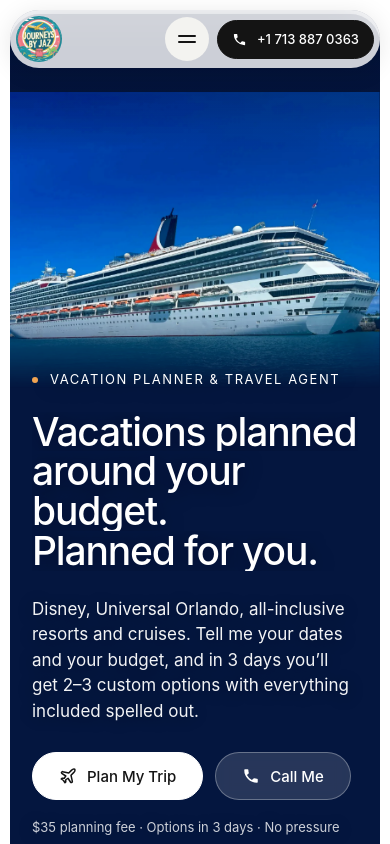
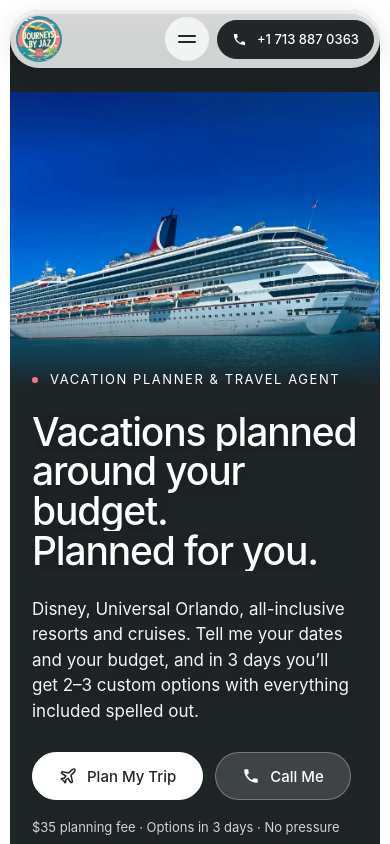
Before and after one commit to ryeact-dev/journeys-by-jaz, an Astro site: page / in a window 390 px wide. Shown: the top 844 px of the page. Built offline with nearby package versions, Linux system fonts and the light colour scheme; Astro itself is replaced by a stand-in of ours.

Commit message:
Retheme with logo colors: teal + coral, dark grey and white
Co-Authored-By: Claude Sonnet 5.5 <noreply@anthropic.com>
Claude-Session: https://claude.ai/code/session_01QTKhVGcShx66yEarfa9xdX

```diff
--- a/src/layouts/Base.astro
+++ b/src/layouts/Base.astro
@@ -57,7 +57,7 @@ const ogImage = SITE + image;
     <meta name="format-detection" content="telephone=yes" />
 
     <!-- Browser / PWA -->
-    <meta name="theme-color" content="#04163f" />
+    <meta name="theme-color" content="#1f2527" />
     <meta name="application-name" content={NAME} />
     <meta name="apple-mobile-web-app-title" content={NAME} />
     <link rel="icon" type="image/webp" href="./img/logo.webp" />
--- a/src/styles/global.css
+++ b/src/styles/global.css
@@ -1,4 +1,4 @@
-:root{--ink:#141414;--paper:#fff;--soft:#f3f3f0;--muted:#6b6b6b;--line:#e3e3de;--accent:#f2a553;--r:28px;--ease:cubic-bezier(.22,1,.36,1)}
+:root{--ink:#222628;--paper:#fff;--soft:#f2f4f4;--muted:#667073;--line:#e1e5e6;--teal:#1a838d;--teal-soft:#e2f1f3;--accent:#ef7b88;--coral-soft:#fde6e9;--base:#1f2527;--r:28px;--ease:cubic-bezier(.22,1,.36,1)}
 *{box-sizing:border-box;margin:0;padding:0}
 html{scroll-behavior:smooth;overflow-x:clip}
 body{font-family:Inter,system-ui,-apple-system,"Segoe UI",sans-serif;color:var(--ink);background:var(--paper);line-height:1.5;-webkit-font-smoothing:antialiased;overflow-x:hidden}
@@ -76,7 +76,7 @@ h1 .line span{display:block;transform:translateY(110%);transition:transform 1.2s
 
 /* ---------- section heads ---------- */
 .kicker{font-size:13px;letter-spacing:.12em;text-transform:uppercase;color:var(--muted);display:flex;gap:12px;align-items:center;margin-bottom:22px}
-.kicker i{font-style:normal;color:var(--accent)}
+.kicker i{font-style:normal;color:var(--teal)}
 .kicker span{order:2}.kicker::after{content:"";width:40px;height:1px;background:#ccc;order:1}
 h2{font-size:clamp(32px,4.2vw,52px);line-height:1.08;letter-spacing:-.03em;font-weight:500}
 .head{display:grid;grid-template-columns:1fr 1fr;gap:48px;align-items:end;margin-bottom:56px}
@@ -88,14 +88,14 @@ h2{font-size:clamp(32px,4.2vw,52px);line-height:1.08;letter-spacing:-.03em;font-
 /* ---------- stats ---------- */
 .stats{display:grid;grid-template-columns:repeat(4,1fr);gap:16px}
 .stat{border-radius:var(--r);padding:34px 28px;min-height:230px;display:flex;flex-direction:column;justify-content:space-between;background:var(--soft);transition:transform .6s var(--ease)}
-.stat.dark{background:var(--ink);color:#fff}.stat.or{background:var(--accent)}
+.stat.dark{background:var(--ink);color:#fff}.stat.or{background:var(--teal);color:#fff}
 .stat b{font-size:clamp(44px,5vw,68px);letter-spacing:-.04em;font-weight:500;line-height:1}
 .stat span{opacity:.7}
 
 /* ---------- Life [pill] Sea ---------- */
 .life{text-align:center;padding:130px 0 90px}
 .life .kicker{justify-content:flex-end;max-width:1180px;margin:0 auto 50px}
-.big{--p:0;font-size:clamp(48px,16vw,230px);color:var(--accent);font-weight:600;letter-spacing:-.05em;line-height:1;display:flex;justify-content:center;align-items:center;white-space:nowrap}
+.big{--p:0;font-size:clamp(48px,16vw,230px);color:var(--teal);font-weight:600;letter-spacing:-.05em;line-height:1;display:flex;justify-content:center;align-items:center;white-space:nowrap}
 .life-pill{display:block;height:.52em;width:calc(var(--p) * 1.25em);margin:0 calc(var(--p) * .04em);border-radius:999px;overflow:hidden;flex:none;box-shadow:0 0 0 calc(var(--p) * .02em) #fff;transition:none}
 .life-pill img{display:block;width:100%;height:100%;object-fit:cover;object-position:48% 55%;min-width:0}
 .life p{max-width:440px;margin:50px auto 0;font-size:19px;color:var(--ink)}
@@ -126,7 +126,7 @@ h2{font-size:clamp(32px,4.2vw,52px);line-height:1.08;letter-spacing:-.03em;font-
 /* ---------- difference ---------- */
 .diff{display:grid;grid-template-columns:repeat(4,1fr);gap:16px}
 .diff-c{border-radius:var(--r);padding:26px;min-height:340px;background:var(--soft);display:flex;flex-direction:column;justify-content:space-between;transition:transform .6s var(--ease)}
-.diff-c.dark{background:var(--ink);color:#fff}.diff-c.or{background:var(--accent)}
+.diff-c.dark{background:var(--ink);color:#fff}.diff-c.or{background:var(--teal);color:#fff}
 .num{width:40px;height:40px;border-radius:50%;border:1px solid currentColor;opacity:.5;display:grid;place-items:center;font-size:13px}
 .diff-c h3{font-size:24px;font-weight:500;line-height:1.15;margin-bottom:10px}
 .diff-c p{opacity:.7;font-size:15px}
@@ -158,7 +158,7 @@ h2{font-size:clamp(32px,4.2vw,52px);line-height:1.08;letter-spacing:-.03em;font-
 .testis{display:grid;grid-template-columns:repeat(3,1fr);gap:16px}
 .t{background:var(--soft);border-radius:var(--r);padding:30px;min-height:330px;display:flex;flex-direction:column;justify-content:space-between;transition:transform .6s var(--ease)}
 .t.dark{background:var(--ink);color:#fff;margin-top:-24px;margin-bottom:24px}
-.qm{width:34px;height:34px;border-radius:10px;background:#fff1de;color:var(--accent);display:grid;place-items:center;font-size:24px;font-weight:700;margin-bottom:20px}
+.qm{width:34px;height:34px;border-radius:10px;background:var(--coral-soft);color:var(--accent);display:grid;place-items:center;font-size:24px;font-weight:700;margin-bottom:20px}
 .t q{font-size:18px;quotes:none;display:block}
 .who{display:flex;gap:12px;align-items:center;font-size:15px}
 .who .ph{width:40px;height:40px;border-radius:50%;flex:none;aspect-ratio:auto}
@@ -168,7 +168,7 @@ h2{font-size:clamp(32px,4.2vw,52px);line-height:1.08;letter-spacing:-.03em;font-
 /* ---------- steps ---------- */
 .steps{display:grid;grid-template-columns:repeat(3,1fr);gap:16px;margin-bottom:16px}
 .s{border-radius:var(--r);padding:30px;min-height:250px;background:var(--soft);display:flex;flex-direction:column;justify-content:space-between;transition:transform .6s var(--ease)}
-.s.dark{background:var(--ink);color:#fff}.s.or{background:var(--accent)}
+.s.dark{background:var(--ink);color:#fff}.s.or{background:var(--teal);color:#fff}
 .s h3{font-size:24px;font-weight:500;margin-bottom:8px}.s p{opacity:.7}
 .steps-img .ph{border-radius:var(--r)}
 
@@ -251,7 +251,7 @@ footer{background:var(--ink);color:#fff;margin:14px;border-radius:30px;padding:8
 .nav .logo{justify-self:start}.nav .nav-phone{justify-self:end}
 .links{display:flex;gap:6px;align-items:center}
 .links>a,.dd-b{font:inherit;font-size:16px;color:var(--ink);padding:10px 18px;border-radius:12px;background:none;border:0;cursor:pointer;display:inline-flex;align-items:center;gap:8px;transition:background .3s,color .3s}
-.links>a:hover,.dd-b:hover,.dd.open .dd-b,.dd:focus-within .dd-b{background:#e9eef0;color:#0f4c57}
+.links>a:hover,.dd-b:hover,.dd.open .dd-b,.dd:focus-within .dd-b{background:var(--teal-soft);color:var(--teal)}
 .dd{position:relative}
 .dd-b svg{transition:transform .4s var(--ease)}
 .dd.open .dd-b svg,.dd:hover .dd-b svg{transform:rotate(180deg)}
@@ -313,21 +313,21 @@ section[id],.exp-c[id]{scroll-margin-top:110px}
 @media(max-width:860px){.diff-c{min-height:210px;gap:36px}}
 
 /* ---------- hero: lift the photo, keep the copy on a clean dark-navy base ---------- */
-.hero{background:#04163f}
+.hero{background:var(--base)}
 .hero .hero-img{inset:0 0 auto 0;height:74%;object-position:center 62%;-webkit-mask-image:linear-gradient(to bottom,#000 55%,transparent 100%);mask-image:linear-gradient(to bottom,#000 55%,transparent 100%)}
-.hero::after{background:linear-gradient(180deg,rgba(2,10,40,.35),transparent 22%,transparent 48%,rgba(4,22,63,.55) 72%,rgba(4,22,63,.9) 100%)}
-.hero h1,.hero p,.hero .eyebrow,.fee-note{text-shadow:0 2px 18px rgba(2,10,40,.55)}
+.hero::after{background:linear-gradient(180deg,rgba(20,24,26,.35),transparent 22%,transparent 48%,rgba(31,37,39,.55) 72%,rgba(31,37,39,.9) 100%)}
+.hero h1,.hero p,.hero .eyebrow,.fee-note{text-shadow:0 2px 18px rgba(20,24,26,.55)}
 .hero p{opacity:.95}
 @media(max-width:860px){
   .hero .hero-img{height:50%;object-position:62% 40%}
-  .hero::after{background:linear-gradient(180deg,rgba(2,10,40,.35),transparent 20%,transparent 36%,rgba(4,22,63,.7) 56%,rgba(4,22,63,.95) 100%)}
+  .hero::after{background:linear-gradient(180deg,rgba(20,24,26,.35),transparent 20%,transparent 36%,rgba(31,37,39,.7) 56%,rgba(31,37,39,.95) 100%)}
 }
 
 /* ---------- mobile hero: photo on top, copy underneath (no overlap) ---------- */
 @media(max-width:860px){
-  .hero{min-height:0;justify-content:flex-start;padding-top:78px;background:#04163f}
+  .hero{min-height:0;justify-content:flex-start;padding-top:78px;background:var(--base)}
   .hero .hero-img{position:relative;inset:auto;display:block;width:100%;height:auto;aspect-ratio:5/4;object-position:66% 50%;-webkit-mask-image:linear-gradient(to bottom,#000 72%,transparent 100%);mask-image:linear-gradient(to bottom,#000 72%,transparent 100%)}
-  .hero::after{background:linear-gradient(180deg,rgba(2,10,40,.4),transparent 16%)}
+  .hero::after{background:linear-gradient(180deg,rgba(20,24,26,.4),transparent 16%)}
   .hero-in{margin-top:-18px;padding:0 22px 40px}
   .hero h1{font-size:clamp(34px,10vw,44px)}
 }
```
Also changed, not shown: public/manifest.webmanifest, public/og-image.jpg.
